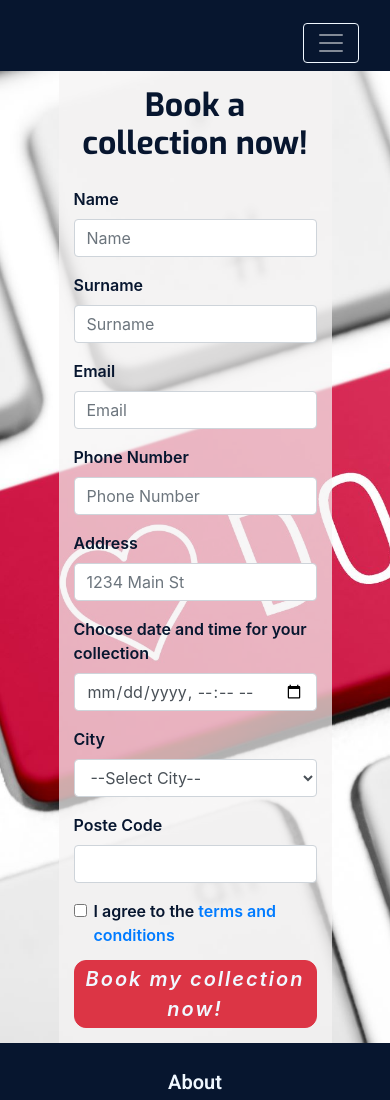
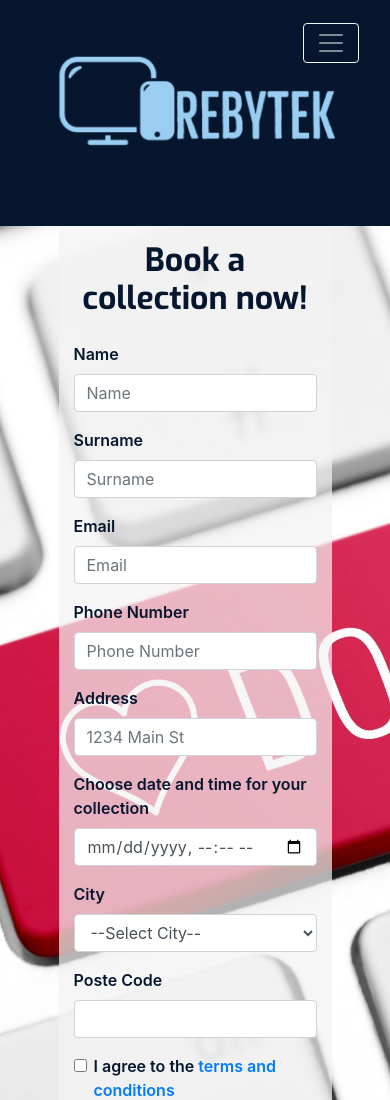
Before and after one commit to Mikatep/milestone-project-rebytek, a plain HTML site: page collection.html in a window 390 px wide. Shown: the top 1100 px of the page. Drawn offline with nearby package versions, Linux system fonts and the light colour scheme.

```diff
--- a/assets/css/style.css
+++ b/assets/css/style.css
@@ -93,7 +93,7 @@
 }
 
 @media(max-width: 767px) {
-article {
+#article {
         height: 226px;
         background: url(../images/Rebytek-logo2-media-query.png);
         background-position: center;
```
Also changed, not shown: about.html (+4 -4 lines), collection.html (+6 -6 lines), index.html (+4 -4 lines), initiatives.html (+2 -2 lines).
